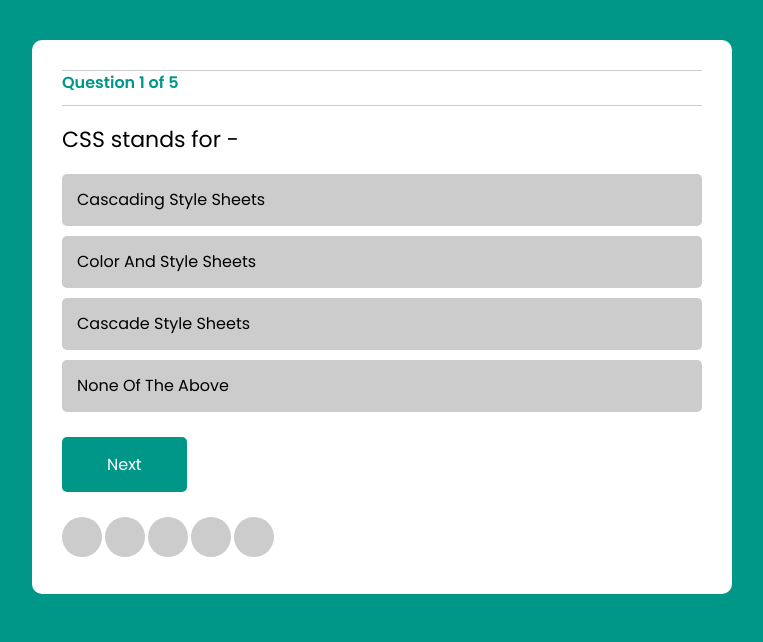
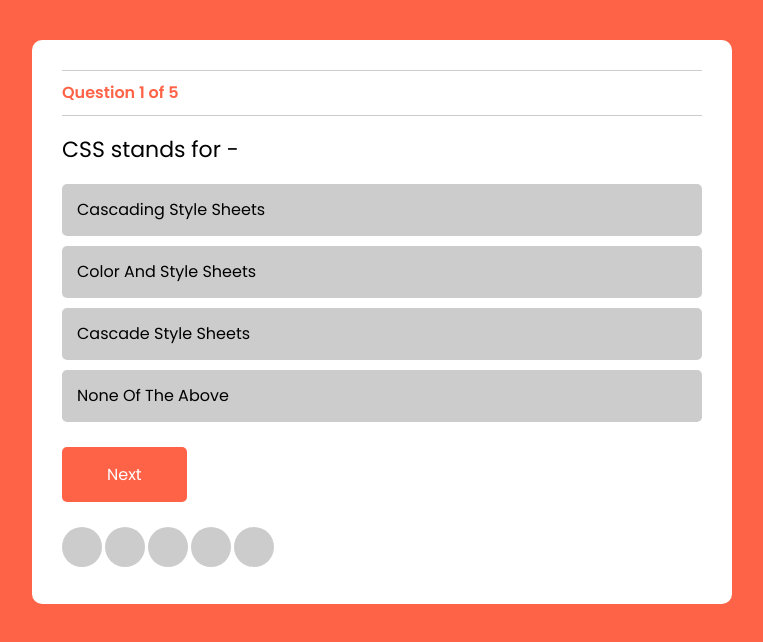
Before and after one commit to Nithishkumars-2001/Quiz-Page, a plain HTML site: page index.html in a window 1280 px wide. Both pictures are taken after a click on the button "Start Quiz". Shown: the whole page, without its empty margins (258-1021 px from the left). Drawn offline with Linux system fonts and the light colour scheme.

Commit message:
updated all file

```diff
--- a/style.css
+++ b/style.css
@@ -12,7 +12,7 @@ body{
     font-size: 16px;
     font-weight: 400;
     outline: none;
-    background-color: #009688;
+    background-color: tomato;
 }
 
 /* Home box */
@@ -74,7 +74,7 @@ body{
 
 .btn{
     padding: 15px 45px;
-    background-color: #009688;
+    background-color: tomato;
     color: #ffffff;
     border: none;
     border-radius: 5px;
@@ -96,11 +96,11 @@ body{
 }
 
 .quiz-box .question-number{
-    font-style: 18px;
-    color: #009688;
+    font-style: 20px;
+    color: tomato;
     font-weight: 600;
     border-bottom: 1px solid #cccccc;
-    padding-bottom: 10px;
+    padding: 10px 0 10px 0;
     line-height: 25px;
 }
 
@@ -149,7 +149,7 @@ body{
     top: 0;
     height: 100%;
     width: 100%;
-    background-color: green;
+    background-color: rgb(22, 187, 22);
     z-index: -1;
     animation: slideInLeft .5s ease forwards;
 }
@@ -170,7 +170,7 @@ body{
     top: 0;
     height: 100%;
     width: 100%;
-    background-color: red;
+    background-color: rgb(252, 70, 70);
     z-index: -1;
     animation: slideInLeft .5s ease forwards;
 }
@@ -226,7 +226,7 @@ body{
 .result-box h1{
     font-size: 36px;
     line-height: 42px;
-    color: #009688;
+    color: tomato;
 }
 
 .result-box table{
```
Also changed, not shown: app.js (line endings or trailing spaces).
